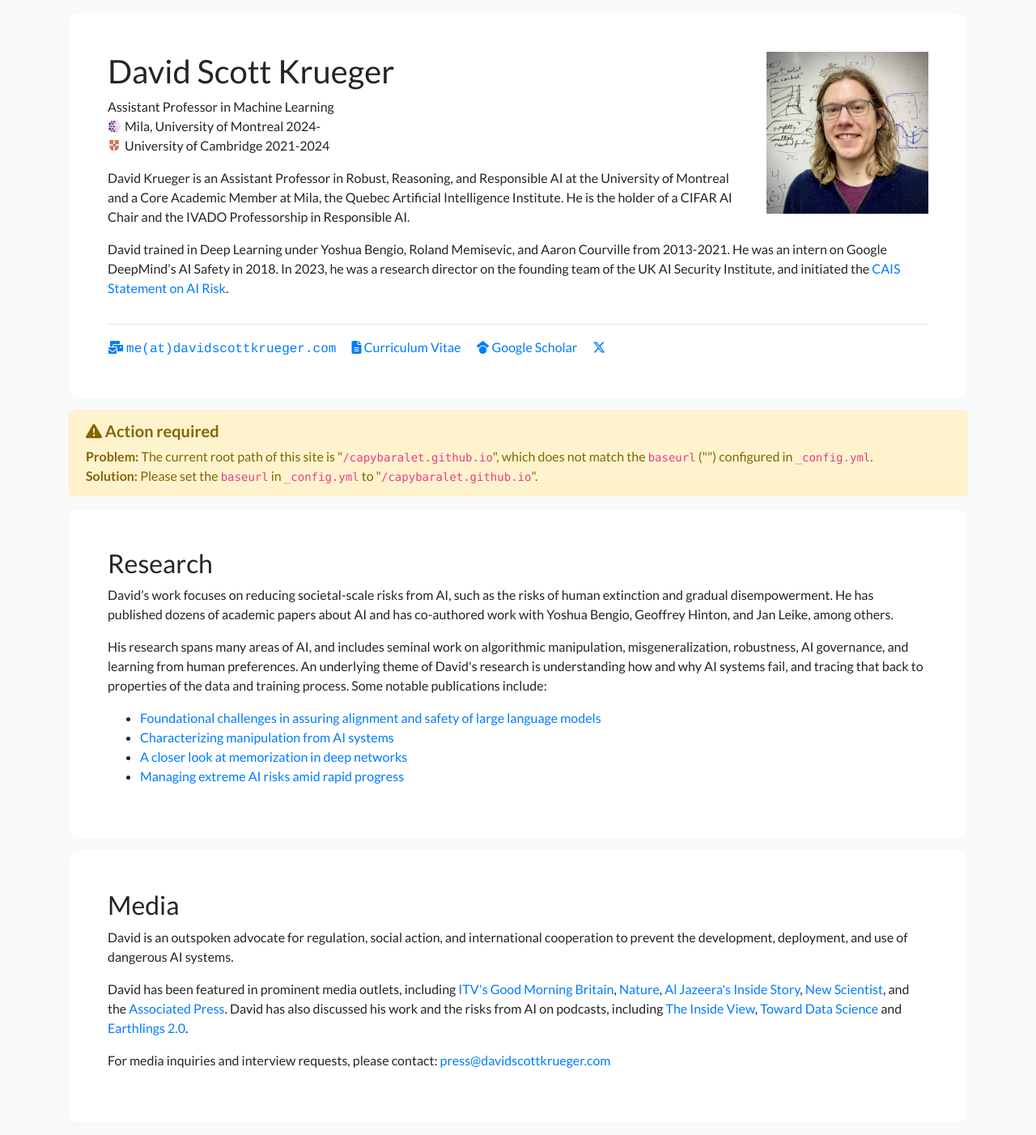
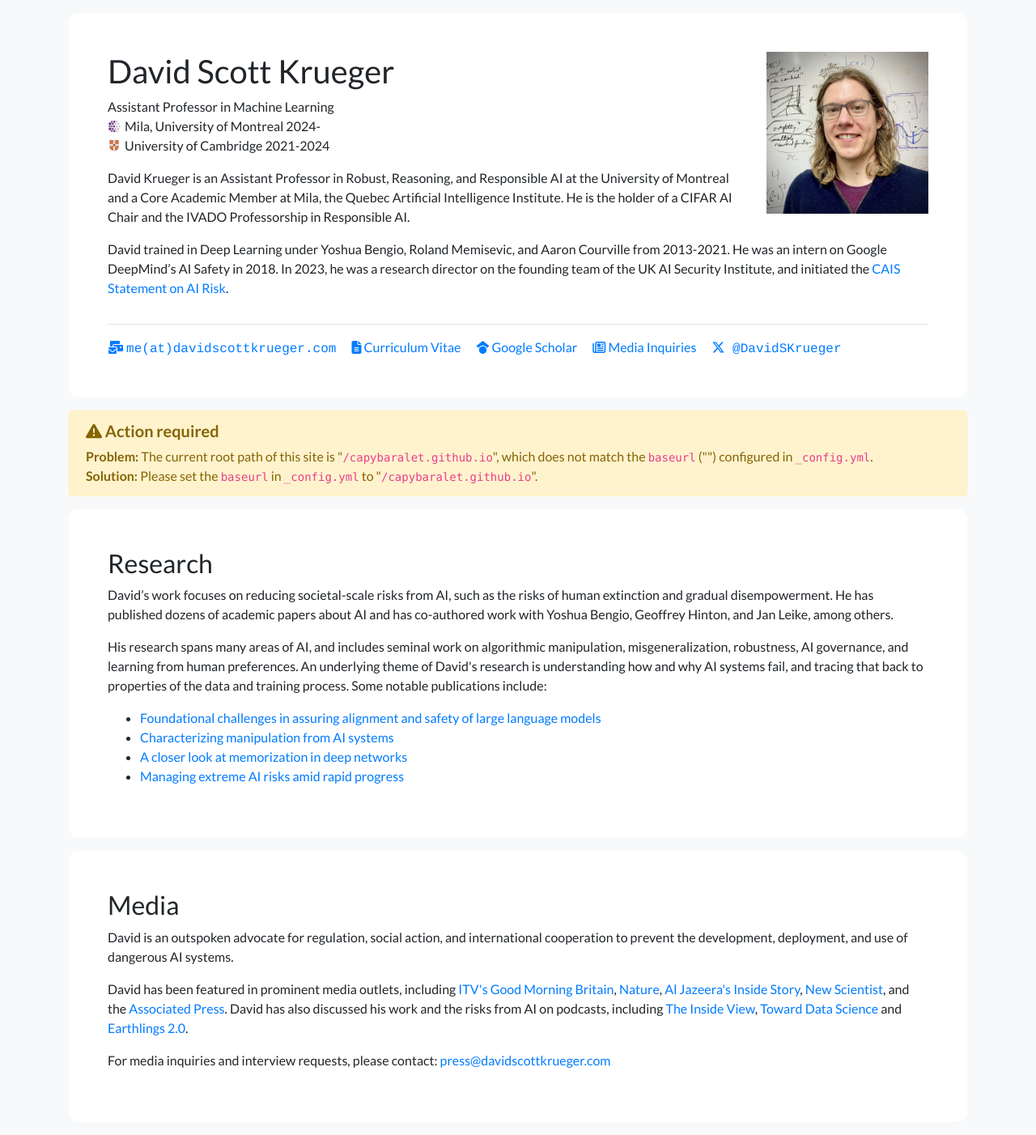
Before and after one commit to capybaralet/capybaralet.github.io, a Jekyll site: the page built from index.html, in a window 1280 px wide. Shown: the whole page at 81% size. Built offline with Jekyll 4.4.1, drawn with Linux system fonts in a browser that asks for light colours; nearby versions of some CDN libraries; a style sheet for code colours, icons or effects is not loaded.

Commit message:
update CV, twitter, add media contact

```diff
--- a/_data/profile.yml
+++ b/_data/profile.yml
@@ -10,9 +10,10 @@
     name: University of Cambridge 2021-2024
 
 email: "me@davidscottkrueger.com"
-cv_link: https://drive.google.com/file/d/1K0RES0jq0GbjvA7H1W0ebXkT70Jwa3Sc/view
+cv_link: https://drive.google.com/file/d/1yYe34enkdAdxfgBchuiWtIbkJurDTxW-/view
 gscholar: 5Uz70IoAAAAJ # This is an example, replace it with your own Google Scholar ID
 twitter: DavidSKrueger # Do not include the '@' symbol
+media: "press@davidscottkrueger.com"
 # wechat_qrcode: /assets/images/etc/wechat.jpg
 # wechat_prompt: >-
 #   Please tell me your <strong>name</strong> and <strong>affiliation</strong> (current or past) when adding my wechat. Thanks!
--- a/_includes/widgets/profile_card.html
+++ b/_includes/widgets/profile_card.html
@@ -105,13 +105,21 @@
             >
               <i class="fab fa-weixin"></i> WeChat
             </a>
-            {% endif %} {% if site.data.profile.twitter %}
+            {% endif %}
+            <a
+              class="pr-3 no-break"
+              href="mailto:{{ site.data.profile.media | encode_email }}"
+            >
+              <i class="far fa-newspaper"></i> Media Inquiries</a
+            >
+            {% if site.data.profile.twitter %}
             <a
               class="pr-3 no-break"
               target="_blank"
               href="https://twitter.com/{{ site.data.profile.twitter }}"
             >
-              <i class="fab fa-x-twitter"></i>
+              <i class="fab fa-x-twitter"></i
+              ><span class="email-text"> @DavidSKrueger</span>
             </a>
             {% endif %} {% if site.data.profile.linkedin %}
             <a
```
Also changed, not shown: 1 other file.
